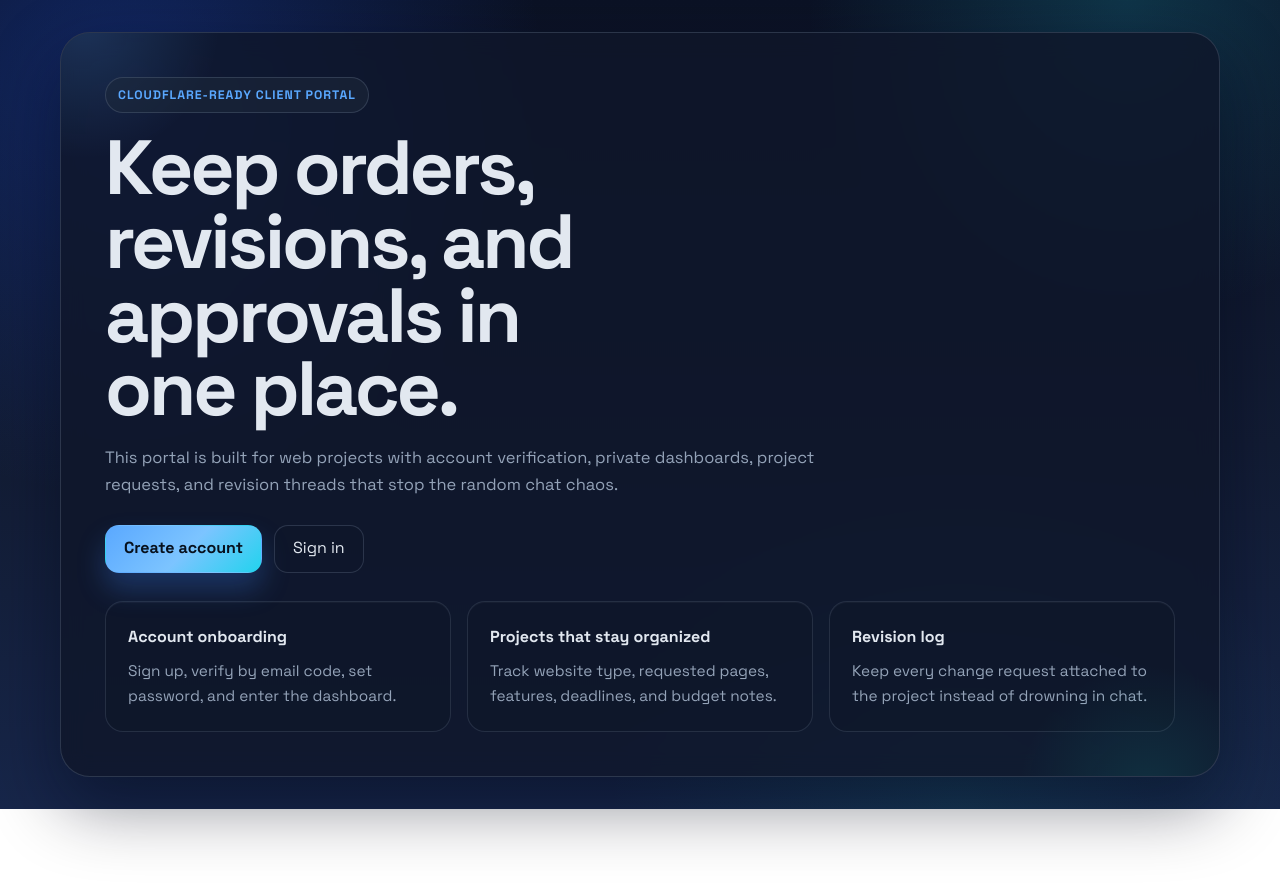
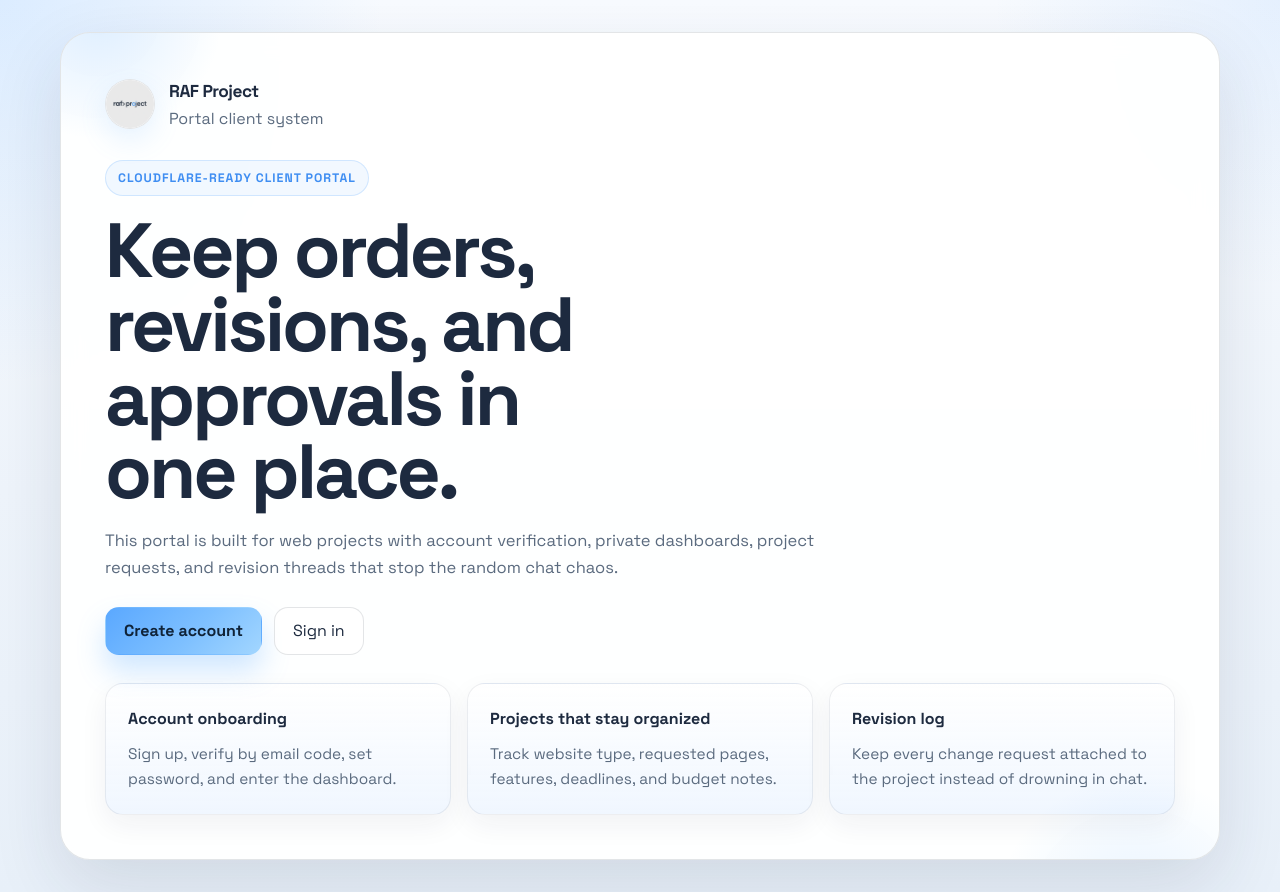
Before and after one commit to raffelion/order-raf-project, a React (Vite) app: page / in a window 1280 px wide. Before the commit the page ends 809 px from the top, so only its background shows below. Built offline with nearby package versions, Linux system fonts and the light colour scheme; no server answers.

Commit message:
Refine branding and theme presentation

```diff
--- /dev/null
+++ b/src/components/BrandLockup.tsx
@@ -0,0 +1,23 @@
+import { Link } from 'react-router-dom'
+
+export function BrandLockup({
+  to = '/',
+  className = '',
+  subtitle = 'Client workspace',
+}: {
+  to?: string
+  className?: string
+  subtitle?: string
+}) {
+  const value = className ? `brand ${className}` : 'brand'
+
+  return (
+    <Link to={to} className={value}>
+      <img src="/raf-circle-logo.png" alt="RAF Project logo" className="brand-logo" />
+      <div>
+        <strong>RAF Project</strong>
+        <span>{subtitle}</span>
+      </div>
+    </Link>
+  )
+}
--- a/src/index.css
+++ b/src/index.css
@@ -1,27 +1,27 @@
 @import url('https://fonts.googleapis.com/css2?family=Space+Grotesk:wght@400;500;700&display=swap');
 
 :root {
-  --bg-1: #0b1225;
-  --bg-2: #121c34;
-  --bg-3: #17264a;
-  --surface: rgba(15, 23, 42, 0.82);
-  --surface-strong: rgba(12, 19, 35, 0.94);
-  --surface-soft: rgba(30, 41, 59, 0.52);
-  --surface-highlight: rgba(18, 28, 52, 0.82);
-  --text: #e2e8f0;
-  --text-soft: #94a3b8;
-  --text-faint: #64748b;
-  --border: rgba(100, 116, 139, 0.34);
-  --border-strong: rgba(125, 146, 176, 0.5);
+  --bg: #f4f7fb;
+  --bg-strong: #ffffff;
+  --bg-soft: #ecf2f9;
+  --surface: rgba(255, 255, 255, 0.94);
+  --surface-strong: #ffffff;
+  --surface-soft: rgba(243, 248, 255, 0.92);
+  --text: #1d2a3f;
+  --text-soft: #5b6b7f;
+  --text-faint: #7c8ba0;
+  --border: rgba(29, 42, 63, 0.12);
+  --border-strong: rgba(29, 42, 63, 0.22);
   --accent: #5aa8ff;
-  --accent-strong: #3b82f6;
-  --accent-soft: rgba(90, 168, 255, 0.16);
-  --accent-soft-2: rgba(34, 211, 238, 0.14);
-  --success: #22c55e;
-  --error: #f87171;
-  --warning: #f59e0b;
-  --shadow: 0 28px 70px rgba(2, 6, 23, 0.46);
-  --shadow-soft: 0 16px 38px rgba(2, 6, 23, 0.28);
+  --accent-strong: #3f8ef2;
+  --accent-soft: rgba(90, 168, 255, 0.14);
+  --accent-soft-2: rgba(90, 168, 255, 0.08);
+  --navy-soft: #e9f1ff;
+  --success: #1d7a52;
+  --error: #c54545;
+  --warning: #b97c16;
+  --shadow: 0 26px 70px rgba(29, 42, 63, 0.12);
+  --shadow-soft: 0 14px 34px rgba(29, 42, 63, 0.08);
   --radius-xl: 30px;
   --radius-lg: 24px;
   --radius-md: 18px;
@@ -54,10 +54,9 @@ body {
   margin: 0;
   color: var(--text);
   background:
-    radial-gradient(circle at 10% 10%, rgba(29, 78, 216, 0.34), transparent 26rem),
-    radial-gradient(circle at 88% 0%, rgba(34, 211, 238, 0.18), transparent 20rem),
-    radial-gradient(circle at 75% 100%, rgba(20, 184, 166, 0.12), transparent 22rem),
-    linear-gradient(180deg, var(--bg-1), var(--bg-2) 55%, var(--bg-3));
+    radial-gradient(circle at top left, rgba(90, 168, 255, 0.18), transparent 24rem),
+    radial-gradient(circle at top right, rgba(63, 142, 242, 0.1), transparent 18rem),
+    linear-gradient(180deg, #f8fbff 0%, #eef4fb 55%, #e8f0f9 100%);
 }
 
 a {
@@ -105,7 +104,7 @@ h4 {
 }
 
 h1 {
-  font-size: clamp(2.6rem, 6vw, 5rem);
+  font-size: clamp(2.7rem, 6vw, 5rem);
   line-height: 0.96;
 }
 
@@ -156,20 +155,20 @@ h3 {
 .hero-panel::before {
   content: "";
   position: absolute;
-  inset: -20% auto auto -10%;
-  width: 280px;
-  height: 280px;
-  background: radial-gradient(circle, rgba(90, 168, 255, 0.18), transparent 68%);
+  inset: -18% auto auto -8%;
+  width: 260px;
+  height: 260px;
+  background: radial-gradient(circle, rgba(90, 168, 255, 0.2), transparent 68%);
   pointer-events: none;
 }
 
 .hero-panel::after {
   content: "";
   position: absolute;
-  inset: auto -5% -20% auto;
-  width: 260px;
-  height: 260px;
-  background: radial-gradient(circle, rgba(20, 184, 166, 0.14), transparent 70%);
+  inset: auto -5% -24% auto;
+  width: 280px;
+  height: 280px;
+  background: radial-gradient(circle, rgba(90, 168, 255, 0.14), transparent 72%);
   pointer-events: none;
 }
 
@@ -177,11 +176,17 @@ h3 {
 .auth-card,
 .detail-panel,
 .sidebar-footer,
+.hero-topbar,
 .brand,
 .revision-meta,
 .project-row > div {
   position: relative;
   z-index: 1;
+}
+
+.hero-topbar {
+  display: flex;
+  justify-content: flex-start;
 }
 
 .hero-copy {
@@ -215,10 +220,10 @@ h3 {
 .hero-card {
   padding: 22px;
   border-radius: var(--radius-md);
-  background: rgba(15, 23, 42, 0.54);
-  border: 1px solid rgba(100, 116, 139, 0.26);
+  background: linear-gradient(180deg, rgba(255, 255, 255, 0.98), rgba(239, 246, 255, 0.92));
+  border: 1px solid rgba(29, 42, 63, 0.08);
   text-align: left;
-  box-shadow: inset 0 1px 0 rgba(255, 255, 255, 0.03);
+  box-shadow: 0 10px 28px rgba(29, 42, 63, 0.06);
 }
 
 .hero-card strong {
@@ -252,9 +257,9 @@ h3 {
   width: fit-content;
   padding: 7px 12px;
   border-radius: 999px;
-  border: 1px solid var(--border);
-  background: rgba(30, 41, 59, 0.54);
-  color: var(--accent);
+  border: 1px solid rgba(90, 168, 255, 0.22);
+  background: var(--accent-soft-2);
+  color: var(--accent-strong);
   font-size: 0.77rem;
   font-weight: 700;
   letter-spacing: 0.08em;
@@ -306,7 +311,7 @@ textarea {
   width: 100%;
   border: 1px solid var(--border);
   border-radius: var(--radius-sm);
-  background: rgba(15, 23, 42, 0.72);
+  background: rgba(255, 255, 255, 0.96);
   color: var(--text);
   padding: 14px 16px;
   transition: border-color 150ms ease, box-shadow 150ms ease, transform 150ms ease, background 150ms ease;
@@ -314,7 +319,7 @@ textarea {
 
 input::placeholder,
 textarea::placeholder {
-  color: rgba(148, 163, 184, 0.72);
+  color: rgba(91, 107, 127, 0.72);
 }
 
 textarea {
@@ -326,8 +331,8 @@ input:focus,
 textarea:focus {
   outline: none;
   border-color: var(--accent);
-  box-shadow: 0 0 0 4px rgba(90, 168, 255, 0.14);
-  background: rgba(15, 23, 42, 0.9);
+  box-shadow: 0 0 0 4px rgba(90, 168, 255, 0.16);
+  background: #ffffff;
   transform: translateY(-1px);
 }
 
@@ -349,9 +354,9 @@ textarea:focus {
 
 .primary-button,
 .primary-link {
-  background: linear-gradient(135deg, var(--accent), #7cc4ff 52%, #22d3ee);
-  color: #07111e;
-  box-shadow: 0 16px 28px rgba(59, 130, 246, 0.28);
+  background: linear-gradient(135deg, var(--accent), #7ec0ff 56%, #a2d6ff);
+  color: #102338;
+  box-shadow: 0 16px 28px rgba(90, 168, 255, 0.28);
   font-weight: 700;
 }
 
@@ -359,7 +364,7 @@ textarea:focus {
 .ghost-button,
 .inline-action,
 .status-button {
-  background: rgba(15, 23, 42, 0.55);
+  background: rgba(255, 255, 255, 0.84);
   border-color: var(--border);
   color: var(--text);
 }
@@ -378,7 +383,7 @@ textarea:focus {
 .inline-action:hover,
 .status-button:hover {
   border-color: var(--accent);
-  color: var(--accent);
+  color: var(--accent-strong);
 }
 
 .primary-button:disabled,
@@ -400,20 +405,20 @@ textarea:focus {
   padding: 12px 14px;
   border-radius: var(--radius-sm);
   border: 1px solid var(--border);
-  background: rgba(15, 23, 42, 0.56);
+  background: rgba(255, 255, 255, 0.74);
   color: var(--text-soft);
 }
 
 .form-message-success {
-  border-color: rgba(34, 197, 94, 0.35);
-  background: rgba(34, 197, 94, 0.1);
-  color: #86efac;
+  border-color: rgba(29, 122, 82, 0.22);
+  background: rgba(29, 122, 82, 0.08);
+  color: var(--success);
 }
 
 .form-message-error {
-  border-color: rgba(248, 113, 113, 0.35);
-  background: rgba(248, 113, 113, 0.08);
-  color: #fca5a5;
+  border-color: rgba(197, 69, 69, 0.2);
+  background: rgba(197, 69, 69, 0.08);
+  color: var(--error);
 }
 
 .auth-footnote {
@@ -422,7 +427,7 @@ textarea:focus {
 }
 
 .auth-footnote a {
-  color: var(--accent);
+  color: var(--accent-strong);
   font-weight: 700;
 }
 
@@ -445,25 +450,32 @@ textarea:focus {
   padding: 24px 20px;
   border-radius: 0 30px 30px 0;
   background:
-    linear-gradient(180deg, rgba(11, 18, 37, 0.97), rgba(18, 28, 52, 0.96)),
-    radial-gradient(circle at top left, rgba(59, 130, 246, 0.12), transparent 40%);
+    linear-gradient(180deg, #1a2740, #233451),
+    radial-gradient(circle at top left, rgba(90, 168, 255, 0.1), transparent 40%);
+  border-color: rgba(255, 255, 255, 0.08);
+  box-shadow: 16px 0 40px rgba(29, 42, 63, 0.1);
 }
 
 .brand {
   display: flex;
   align-items: center;
   gap: 14px;
+  width: fit-content;
 }
 
 .brand strong {
   display: block;
   font-size: 1.08rem;
   letter-spacing: -0.03em;
+  color: #f5f9ff;
 }
 
 .brand span,
+.sidebar-footer span {
+  color: #b9c7db;
+}
+
 .subtle-line,
-.sidebar-footer span,
 .project-row span,
 .revision-meta span,
 .empty-state,
@@ -476,40 +488,58 @@ textarea:focus {
   height: 50px;
   object-fit: contain;
   border-radius: 50%;
-  border: 1px solid rgba(148, 163, 184, 0.28);
-  background: rgba(255, 255, 255, 0.96);
-  box-shadow: 0 10px 24px rgba(90, 168, 255, 0.2);
+  border: 1px solid rgba(255, 255, 255, 0.14);
+  background: rgba(255, 255, 255, 0.98);
+  box-shadow: 0 10px 24px rgba(90, 168, 255, 0.22);
+}
+
+.brand-light strong {
+  color: var(--text);
+}
+
+.brand-light span {
+  color: var(--text-soft);
+}
+
+.brand-light .brand-logo {
+  border: 1px solid rgba(29, 42, 63, 0.12);
+  box-shadow: 0 12px 28px rgba(90, 168, 255, 0.14);
+}
+
+.auth-brand {
+  margin-bottom: 2px;
 }
 
 .nav-links a {
   padding: 12px 14px;
   border-radius: 14px;
-  color: var(--text-soft);
+  color: #d7e5f5;
   font-weight: 500;
   border: 1px solid transparent;
 }
 
 .nav-links a:hover {
-  border-color: rgba(90, 168, 255, 0.2);
-  color: var(--text);
-  background: rgba(15, 23, 42, 0.44);
+  border-color: rgba(162, 214, 255, 0.2);
+  color: #ffffff;
+  background: rgba(255, 255, 255, 0.08);
 }
 
 .nav-links a.active {
-  background: var(--accent-soft);
-  border-color: rgba(90, 168, 255, 0.24);
-  color: #cfe7ff;
+  background: rgba(90, 168, 255, 0.18);
+  border-color: rgba(162, 214, 255, 0.22);
+  color: #ffffff;
 }
 
 .sidebar-footer {
   margin-top: auto;
   gap: 10px;
   padding-top: 18px;
-  border-top: 1px solid var(--border);
+  border-top: 1px solid rgba(255, 255, 255, 0.12);
 }
 
 .sidebar-footer p {
   font-weight: 700;
+  color: #ffffff;
 }
 
 .content-area {
@@ -553,8 +583,8 @@ textarea:focus {
 .stat-card {
   padding: 22px;
   border-radius: var(--radius-md);
-  background: linear-gradient(180deg, rgba(15, 23, 42, 0.82), rgba(18, 28, 52, 0.72));
-  border: 1px solid var(--border);
+  background: linear-gradient(180deg, #ffffff, #f2f7fd);
+  border: 1px solid rgba(29, 42, 63, 0.08);
   box-shadow: var(--shadow-soft);
 }
 
@@ -577,16 +607,16 @@ textarea:focus {
   justify-content: space-between;
   padding: 18px;
   border-radius: 18px;
-  background: rgba(15, 23, 42, 0.56);
-  border: 1px solid rgba(100, 116, 139, 0.28);
-  transition: transform 150ms ease, border-color 150ms ease, background 150ms ease;
+  background: linear-gradient(180deg, rgba(255, 255, 255, 0.96), rgba(241, 247, 255, 0.88));
+  border: 1px solid rgba(29, 42, 63, 0.08);
+  transition: transform 150ms ease, border-color 150ms ease, box-shadow 150ms ease;
 }
 
 .project-row:hover,
 .revision-item:hover {
   transform: translateY(-2px);
-  border-color: rgba(90, 168, 255, 0.3);
-  background: rgba(15, 23, 42, 0.72);
+  border-color: rgba(90, 168, 255, 0.26);
+  box-shadow: 0 12px 28px rgba(29, 42, 63, 0.08);
 }
 
 .status-pill {
@@ -603,24 +633,24 @@ textarea:focus {
 
 .status-new,
 .status-discovery {
-  background: rgba(245, 158, 11, 0.12);
-  color: #fcd34d;
+  background: rgba(185, 124, 22, 0.12);
+  color: var(--warning);
 }
 
 .status-design,
 .status-development {
   background: rgba(90, 168, 255, 0.12);
-  color: #93c5fd;
+  color: var(--accent-strong);
 }
 
 .status-revision {
-  background: rgba(248, 113, 113, 0.12);
-  color: #fca5a5;
+  background: rgba(197, 69, 69, 0.12);
+  color: var(--error);
 }
 
 .status-done {
-  background: rgba(34, 197, 94, 0.12);
-  color: #86efac;
+  background: rgba(29, 122, 82, 0.12);
+  color: var(--success);
 }
 
 .detail-grid {
@@ -635,7 +665,7 @@ textarea:focus {
   display: grid;
   gap: 4px;
   padding-bottom: 14px;
-  border-bottom: 1px solid rgba(100, 116, 139, 0.2);
+  border-bottom: 1px solid rgba(29, 42, 63, 0.08);
 }
 
 .detail-list div:last-child {
@@ -655,16 +685,16 @@ textarea:focus {
 }
 
 .status-button.active {
-  border-color: rgba(90, 168, 255, 0.34);
-  background: rgba(90, 168, 255, 0.14);
-  color: #cfe7ff;
+  border-color: rgba(90, 168, 255, 0.3);
+  background: rgba(90, 168, 255, 0.12);
+  color: var(--accent-strong);
 }
 
 .empty-state {
   padding: 20px;
   border-radius: 18px;
-  background: rgba(15, 23, 42, 0.42);
-  border: 1px dashed rgba(100, 116, 139, 0.38);
+  background: rgba(233, 241, 255, 0.76);
+  border: 1px dashed rgba(29, 42, 63, 0.18);
 }
 
 code,
--- a/src/pages/LandingPage.tsx
+++ b/src/pages/LandingPage.tsx
@@ -1,9 +1,13 @@
 import { Link } from 'react-router-dom'
+import { BrandLockup } from '../components/BrandLockup'
 
 export function LandingPage() {
   return (
     <div className="landing-page">
       <section className="hero-panel">
+        <div className="hero-topbar">
+          <BrandLockup className="brand-light" subtitle="Portal client system" />
+        </div>
         <div className="hero-copy">
           <span className="eyebrow">Cloudflare-ready client portal</span>
           <h1>Keep orders, revisions, and approvals in one place.</h1>
--- a/src/pages/SetPasswordPage.tsx
+++ b/src/pages/SetPasswordPage.tsx
@@ -1,6 +1,7 @@
 import { useEffect, useMemo, useState } from 'react'
 import { Link, useLocation, useNavigate, useSearchParams } from 'react-router-dom'
 import { useAuth } from '../auth/useAuth'
+import { BrandLockup } from '../components/BrandLockup'
 import { FormMessage } from '../components/FormMessage'
 import { apiSend, ApiError } from '../lib/api'
 
@@ -75,6 +76,7 @@ export function SetPasswordPage() {
   return (
     <div className="auth-layout">
       <div className="auth-card">
+        <BrandLockup className="brand-light auth-brand" subtitle="Password setup" />
         <span className="eyebrow">Final setup</span>
         <h1>Create your password</h1>
         <p>{activeState?.email ? `Verified email: ${activeState.email}` : 'Finish creating your account password.'}</p>
--- a/src/pages/SignInPage.tsx
+++ b/src/pages/SignInPage.tsx
@@ -1,6 +1,7 @@
 import { useState } from 'react'
 import { Link, useLocation, useNavigate } from 'react-router-dom'
 import { useAuth } from '../auth/useAuth'
+import { BrandLockup } from '../components/BrandLockup'
 import { FormMessage } from '../components/FormMessage'
 import { apiSend, ApiError } from '../lib/api'
 
@@ -33,6 +34,7 @@ export function SignInPage() {
   return (
     <div className="auth-layout">
       <div className="auth-card">
+        <BrandLockup className="brand-light auth-brand" subtitle="Secure client access" />
         <span className="eyebrow">Welcome back</span>
         <h1>Sign in to your dashboard</h1>
         <p>Use your verified email and password to open your project workspace.</p>
--- a/src/pages/SignUpPage.tsx
+++ b/src/pages/SignUpPage.tsx
@@ -1,5 +1,6 @@
 import { useState } from 'react'
 import { Link, useNavigate } from 'react-router-dom'
+import { BrandLockup } from '../components/BrandLockup'
 import { apiSend, ApiError } from '../lib/api'
 import { FormMessage } from '../components/FormMessage'
 
@@ -41,6 +42,7 @@ export function SignUpPage() {
   return (
     <div className="auth-layout">
       <div className="auth-card">
+        <BrandLockup className="brand-light auth-brand" subtitle="Portal client access" />
         <span className="eyebrow">New client access</span>
         <h1>Create your portal account</h1>
         <p>We will send a 6-digit code to your email before you create your password.</p>
--- a/src/pages/VerifyEmailPage.tsx
+++ b/src/pages/VerifyEmailPage.tsx
@@ -1,5 +1,6 @@
 import { useState } from 'react'
 import { Link, useLocation, useNavigate } from 'react-router-dom'
+import { BrandLockup } from '../components/BrandLockup'
 import { apiSend, ApiError } from '../lib/api'
 import { FormMessage } from '../components/FormMessage'
 
@@ -76,6 +77,7 @@ export function VerifyEmailPage() {
   return (
     <div className="auth-layout">
       <div className="auth-card">
+        <BrandLockup className="brand-light auth-brand" subtitle="Email verification flow" />
         <span className="eyebrow">Email verification</span>
         <h1>Enter your 6-digit code</h1>
         <p>Use the code we sent to your inbox, then continue to set your password.</p>
```
Also changed, not shown: src/components/AppShell.tsx (+3 -8 lines).
